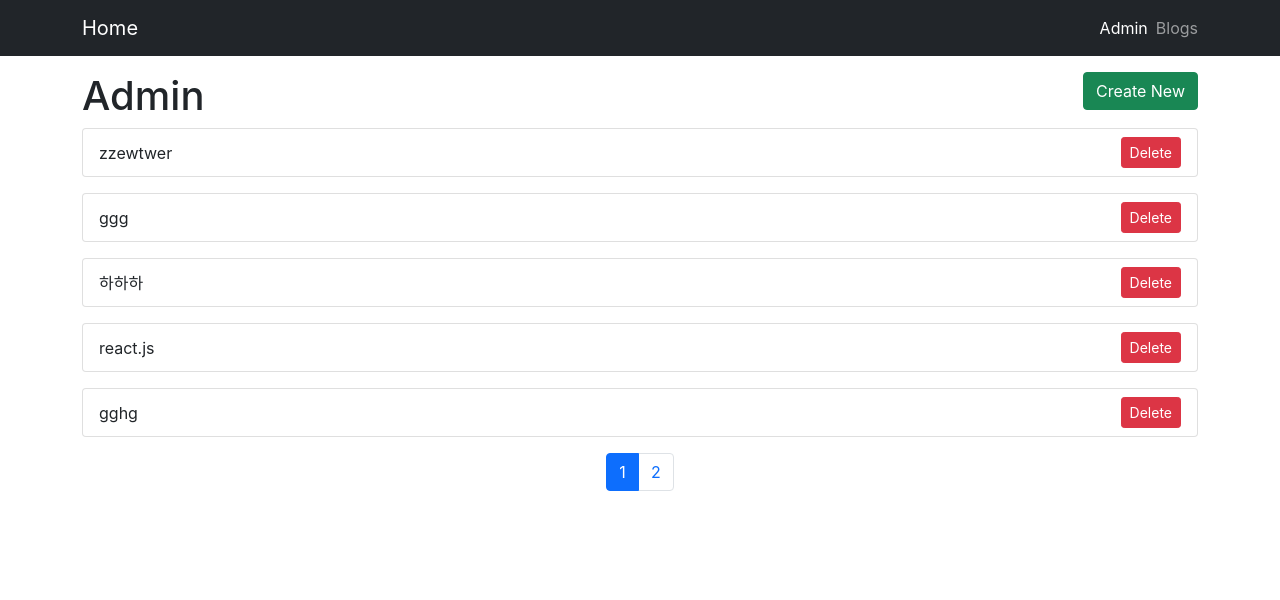
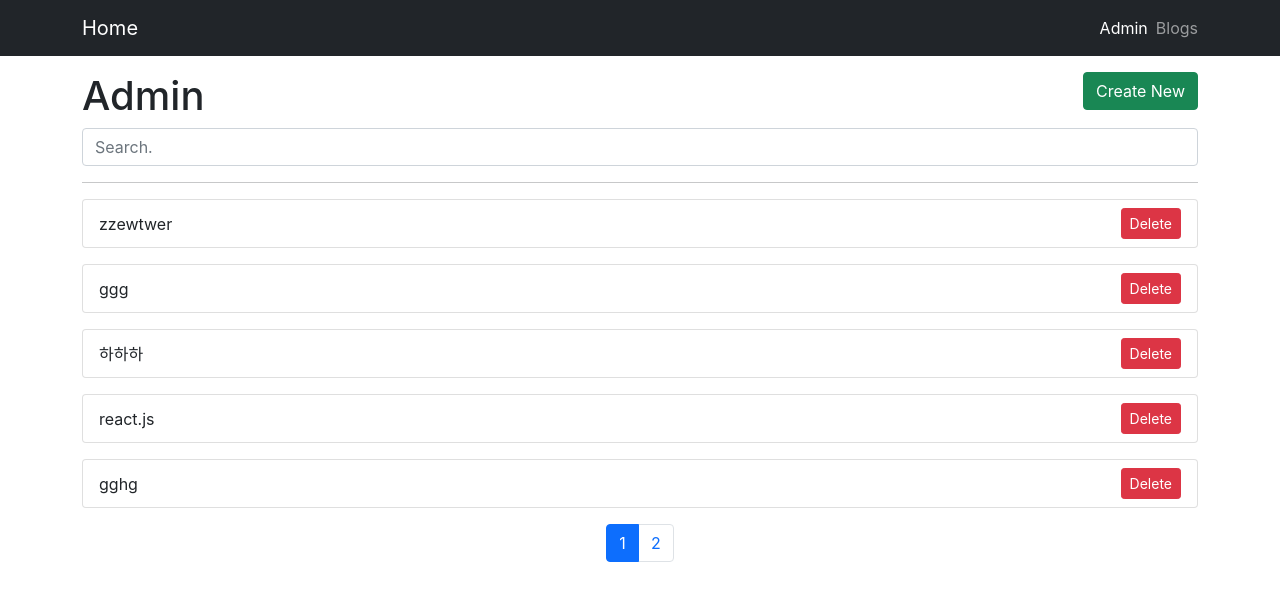
Before and after one commit to coldhailstone/learn-react, a React (Create React App) app: page /admin in a window 1280 px wide. Shown: the top 600 px of the page. Built offline with nearby package versions, Linux system fonts and the light colour scheme; data requests are answered from the project's data file.

Commit message:
~61 pagination9

```diff
--- a/src/components/BlogList.js
+++ b/src/components/BlogList.js
@@ -1,6 +1,6 @@
 import axios from 'axios';
-import { useState, useEffect } from 'react';
-import { useNavigate } from 'react-router-dom';
+import { useState, useEffect, useCallback } from 'react';
+import { useLocation, useNavigate } from 'react-router-dom';
 import PropTypes from 'prop-types';
 import Card from '../components/Card';
 import LoadingSpinner from '../components/LoadingSpinner';
@@ -8,26 +8,24 @@ import Pagination from '../components/Pagination';
 
 function BlogList({ isAdmin }) {
     const navigate = useNavigate();
+    const location = useLocation();
+    const params = new URLSearchParams(location.search);
+    const pageParam = params.get('page');
     const [posts, setPosts] = useState([]);
     const [loading, setLoading] = useState(true);
     const [currentPage, setCurrentPage] = useState(1);
     const [numberOfPosts, setNumberOfPosts] = useState(0);
     const [numberOfPages, setNumberOfPages] = useState(0);
+    const [searchText, setSearchText] = useState('');
     const limit = 5;
 
-    useEffect(() => {
-        getPosts();
-        setNumberOfPages(Math.ceil(numberOfPosts/limit))
-    }, [numberOfPosts]);
-
-    const getPosts = async (page = 1) => {
-        setCurrentPage(page)
-
+    const getPosts = useCallback(async (page = 1) => {
         let params = {
             _page: page,
             _limit: limit,
             _sort: 'id',
-            _order: 'desc'
+            _order: 'desc',
+            title_like: searchText
         }
 
         if (!isAdmin) {
@@ -40,6 +38,29 @@ function BlogList({ isAdmin }) {
         setNumberOfPosts(response.headers['x-total-count'])
         setPosts(response.data);
         setLoading(false)
+    }, [isAdmin, searchText])
+
+    useEffect(() => {
+        setCurrentPage(parseInt(pageParam) || 1);
+        getPosts(parseInt(pageParam) || 1);
+    }, []);
+
+    useEffect(() => {
+        setNumberOfPages(Math.ceil(numberOfPosts/limit));
+    }, [numberOfPosts]);
+
+    const onSearch = (e) => {
+        if (e.key === 'Enter') {
+            navigate(`${location.pathname}?page=1`)
+            setCurrentPage(1)
+            getPosts(1);
+        }
+    }
+
+    const onClickPageButtn = (page) => {
+        navigate(`${location.pathname}?page=${page}`)
+        setCurrentPage(page);
+        getPosts(page)
     }
 
     const deleteBlog = async (e, id) => {
@@ -51,10 +72,6 @@ function BlogList({ isAdmin }) {
 
     if (loading) {
         return <LoadingSpinner />
-    }
-
-    if (!posts.length) {
-        return <div>'No blog posts found'</div>
     }
 
     const renderBlogList = () => {
@@ -78,11 +95,27 @@ function BlogList({ isAdmin }) {
 
     return (
         <div>
-            {renderBlogList()}
-            {numberOfPages > 1 && <Pagination
-                currentPage={currentPage}
-                numberOfPages={numberOfPages}
-                onClick={getPosts} />
+            <input
+                className='form-control'
+                type="text"
+                placeholder='Search.'
+                value={searchText}
+                onChange={(e) => {
+                    setSearchText(e.target.value)
+                }}
+                onKeyUp={onSearch}
+            />
+            <hr />
+            {!posts.length
+                ? <div>'No blog posts found'</div>
+                : <>
+                    {renderBlogList()}
+                    {numberOfPages > 1 && <Pagination
+                        currentPage={currentPage}
+                        numberOfPages={numberOfPages}
+                        onClick={onClickPageButtn} />
+                    }
+                </>
             }
         </div>
     )
```
